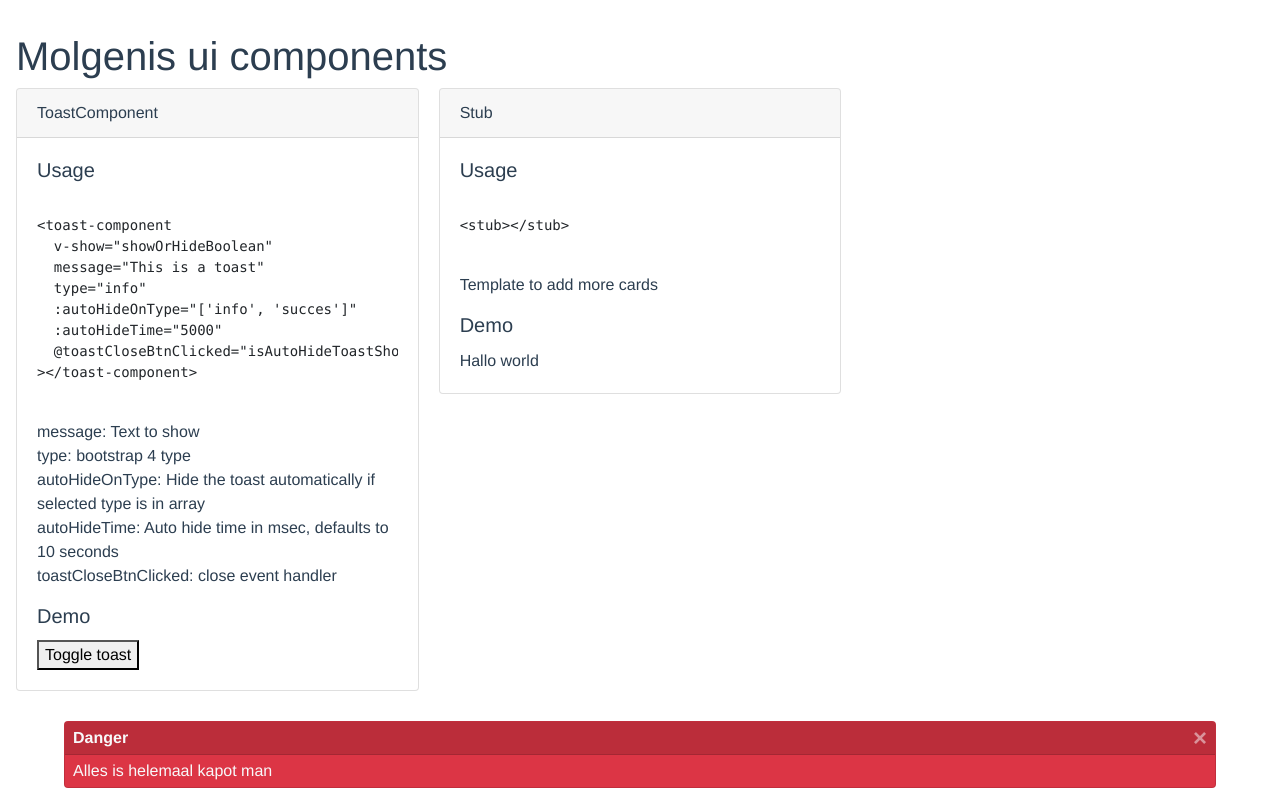
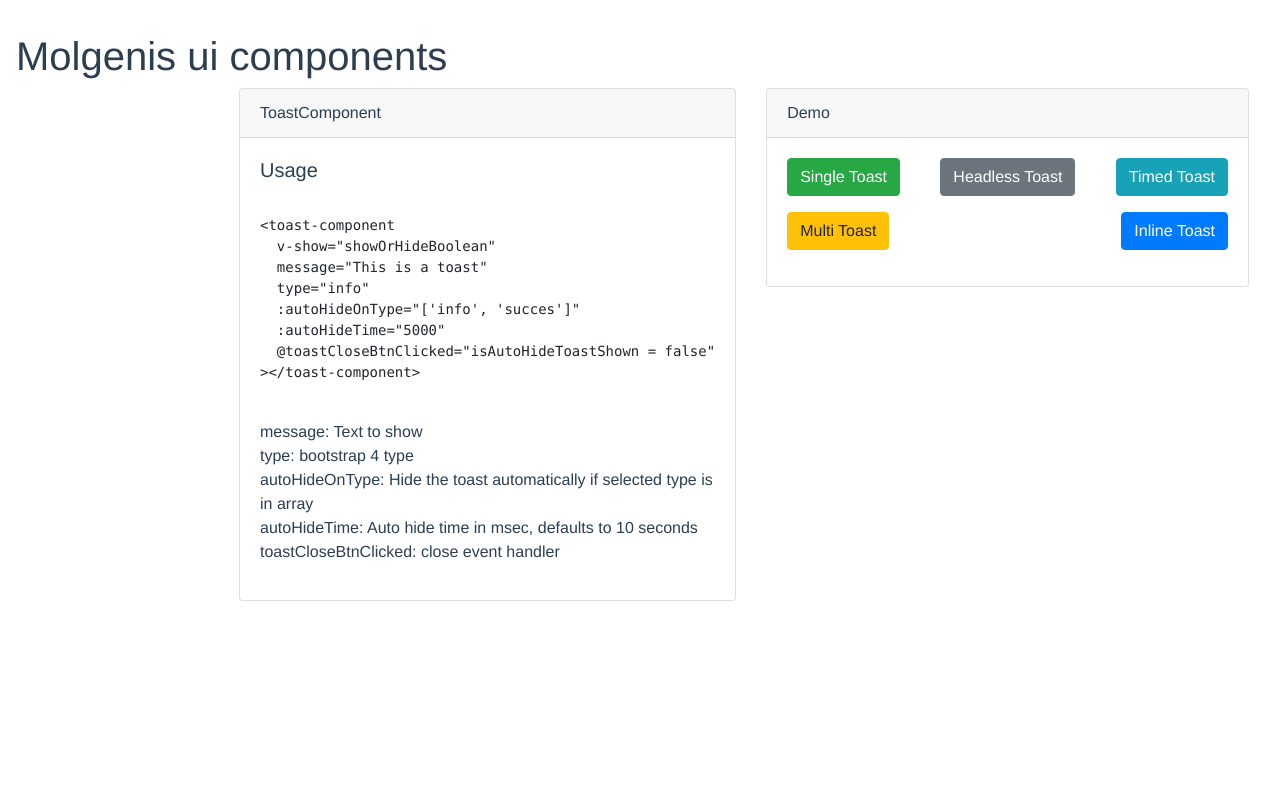
Before and after one commit to molgenis/molgenis-ui-components, a Vue app: page / in a window 1280 px wide. Built offline with nearby package versions, Linux system fonts and the light colour scheme.

Commit message:
feat: added styling and demo's

```diff
--- a/src/App.vue
+++ b/src/App.vue
@@ -1,8 +1,10 @@
 <template>
   <div id="app">
     <h1>Molgenis ui components</h1>
-    <div class="card-columns">
-
+    <div class="container-fluid">
+      <div class="row">
+        <div class="col-2"></div>
+        <div class="col">
           <div class="card">
             <div class="card-header">ToastComponent</div>
             <div class="card-body">
@@ -18,38 +20,47 @@
   @toastCloseBtnClicked="isAutoHideToastShown = false"
 &gt;&lt;/toast-component&gt;
             </code></pre>
-            <p>message: Text to show<br />
-            type: bootstrap 4 type<br />
-            autoHideOnType: Hide the toast automatically if selected type is in array<br />
-            autoHideTime: Auto hide time in msec, defaults to 10 seconds<br />
-            toastCloseBtnClicked: close event handler</p>
+                <p>
+                  message: Text to show
+                  <br />type: bootstrap 4 type
+                  <br />autoHideOnType: Hide the toast automatically if selected type is in array
+                  <br />autoHideTime: Auto hide time in msec, defaults to 10 seconds
+                  <br />toastCloseBtnClicked: close event handler
+                </p>
               </div>
-          <h5 class="card-title">Demo</h5>
+            </div>
+           <toast-component v-model="messages" :fixed="fixed"></toast-component>
+          </div>
+        </div>
+        <div class="col">
+          <div class="card">
+            <div class="card-header">Demo</div>
+            <div class="card-body">
               <div class="card-text">
-            <button type="button" @click="isToastShown = !isToastShown">Toggle toast</button>
-            <toast-component
-              v-model="messages"
-            ></toast-component>
+                <div class="d-flex justify-content-between flex-wrap">
+                  <button
+                    type="button"
+                    class="btn btn-success mb-3"
+                    @click="singleToast"
+                  >Single Toast</button>
+                  <button
+                    type="button"
+                    class="btn btn-secondary mb-3"
+                    @click="headlessToast"
+                  >Headless Toast</button>
+                  <button type="button" class="btn btn-info mb-3" @click="timedToast">Timed Toast</button>
+                  <button type="button" class="btn btn-warning mb-3" @click="multiToast">Multi Toast</button>
+                  <button
+                    type="button"
+                    class="btn btn-primary mb-3"
+                    @click="inlineToast"
+                  >Inline Toast</button>
                 </div>
               </div>
             </div>
-
-      <div class="card">
-        <div class="card-header">Stub</div>
-        <div class="card-body">
-          <h5 class="card-title">Usage</h5>
-          <div class="card-text"><pre><code>
-&lt;stub&gt;&lt;/stub&gt;
-          </code></pre>
-            <p>Template to add more cards</p>
-          </div>
-          <h5 class="card-title">Demo</h5>
-          <div class="card-text">
-            Hallo world
           </div>
         </div>
       </div>
-
     </div>
   </div>
 </template>
@@ -61,11 +72,71 @@ export default Vue.extend({
   name: 'app',
   data: () => {
     return {
-      messages: [
-        { type: 'success', textType: 'light', title: 'Success', message: 'De wereld is helemaal mooi man', timeout: 2000 },
-        { title: 'Info', message: 'hello world', timeout: 2000 },
-        { type: 'danger', textType: 'light', title: 'Danger', message: 'Alles is helemaal kapot man' }
+      messages: [],
+      fixed: true
+    }
+  },
+  methods: {
+    singleToast () {
+      this.fixed = true
+      this.messages = [
+        {
+          type: 'success',
+          textType: 'light',
+          title: 'Success',
+          message: "I'm a success message"
+        }
       ]
+    },
+    headlessToast () {
+      this.fixed = true
+      this.messages = [
+        {
+          type: 'secondary',
+          textType: 'light',
+          message: "I'm a headless message"
+        }
+      ]
+    },
+    timedToast () {
+      this.fixed = true
+      this.messages = [
+        {
+          type: 'info',
+          textType: 'light',
+          title: 'Timed',
+          message: "I'm an info message with timer",
+          timeout: 2000
+        }
+      ]
+    },
+    multiToast () {
+      this.fixed = true
+      this.messages = [
+        {
+          type: 'warning',
+          textType: 'light',
+          title: 'Warning!',
+          message: "I'm a warning message"
+        },
+        {
+          type: 'secondary',
+          textType: 'light',
+          title: 'Secondary!',
+          message: "I'm a secondary toast"
+        }
+      ]
+    },
+    inlineToast () {
+      this.messages = [
+        {
+          type: 'danger',
+          textType: 'light',
+          title: 'Fixed toast',
+          message: "I'm a fixed toast"
+        }
+      ]
+      this.fixed = false
     }
   }
 })
--- a/src/components/ToastComponent.vue
+++ b/src/components/ToastComponent.vue
@@ -1,14 +1,32 @@
 <template>
   <transition name="slide">
-    <div v-if="value && value.length > 0" class="card d-block" :class="`${fixed ? 'fixed' : ''} text-${activeMessage.textType} bg-${activeMessage.type}`">
+    <div
+      v-if="value && value.length > 0"
+      class="card d-block"
+      :class="`${fixed ? 'fixed' : ''} text-${activeMessage.textType} bg-${activeMessage.type}`"
+    >
       <div v-if="activeMessage.title" class="card-header py-1 px-2">
         <strong>{{activeMessage.title}}</strong>
-        <button type="button" class="close" :class="`text-${activeMessage.textType}`" @click="dequeue">
+        <button
+          type="button"
+          class="close"
+          :class="`text-${activeMessage.textType}`"
+          @click="dequeue"
+        >
           <span aria-hidden="true">&times;</span>
         </button>
       </div>
       <div class="card-body py-1 px-2">
-        <p class="card-text">{{activeMessage.message}}</p>
+        <button
+          v-if="!activeMessage.title"
+          type="button"
+          class="close"
+          :class="`text-${activeMessage.textType}`"
+          @click="dequeue"
+        >
+          <span aria-hidden="true">&times;</span>
+        </button>
+        <p class="card-text pull-right">{{activeMessage.message}}</p>
       </div>
     </div>
   </transition>
@@ -20,7 +38,8 @@ import Vue from 'vue'
 export default Vue.extend({
   name: 'ToastComponent',
   props: {
-    value: { // [ {type, textType, title, message, timeout} ]
+    value: {
+      // [ {type, textType, title, message, timeout} ]
       type: Array,
       required: true
     },
@@ -28,6 +47,11 @@ export default Vue.extend({
       type: Boolean,
       required: false,
       default: () => true
+    }
+  },
+  data: function () {
+    return {
+      timer: 0
     }
   },
   mounted () {
@@ -40,6 +64,7 @@ export default Vue.extend({
   },
   methods: {
     onActivate () {
+      clearTimeout(this.timer)
       if (this.activeMessage) {
         if (!this.activeMessage.type) {
           this.activeMessage.type = 'light'
@@ -48,14 +73,19 @@ export default Vue.extend({
           this.activeMessage.textType = 'dark'
         }
         if (this.activeMessage.timeout && this.activeMessage.timeout > 0) {
-          setTimeout(this.dequeue, this.activeMessage.timeout)
+          this.timer = setTimeout(this.dequeue, this.activeMessage.timeout)
         }
       }
     },
     dequeue () {
-      clearTimeout(this.dequeue)
+      clearTimeout(this.timer)
       this.value.shift()
       this.$emit('input', this.value)
+      this.onActivate()
+    }
+  },
+  watch: {
+    value (val) {
       this.onActivate()
     }
   }
@@ -65,31 +95,35 @@ export default Vue.extend({
 <style scoped lang="scss" >
 .close {
   text-shadow: none;
-    &:focus, &:active {
+  &:focus,
+  &:active {
     outline: none;
   }
 }
 .card {
   width: auto;
-    &.fixed{
+  &.fixed {
     position: fixed;
-      bottom: 0rem;
+    bottom: 1rem;
     left: 4rem;
     right: 4rem;
   }
 }
-  .card-header{
-    background-color: rgba(0,0,0,.15);
+.card-header {
+  background-color: rgba(0, 0, 0, 0.15);
 }
-  .slide-enter-active, .slide-leave-active {
+.slide-enter-active,
+.slide-leave-active {
   transition: transform 500ms ease-in-out, opacity 500ms ease-in-out;
   opacity: 1;
 }
-  .slide-enter, .slide-leave-to {
+.slide-enter,
+.slide-leave-to {
   transform: translateY(-100%);
   opacity: 0;
 }
-  .slide-enter-to, .slide-leave {
+.slide-enter-to,
+.slide-leave {
   transform: translateY(0);
   opacity: 1;
 }
```
Lines whose indentation alone changed are shown as unchanged.
